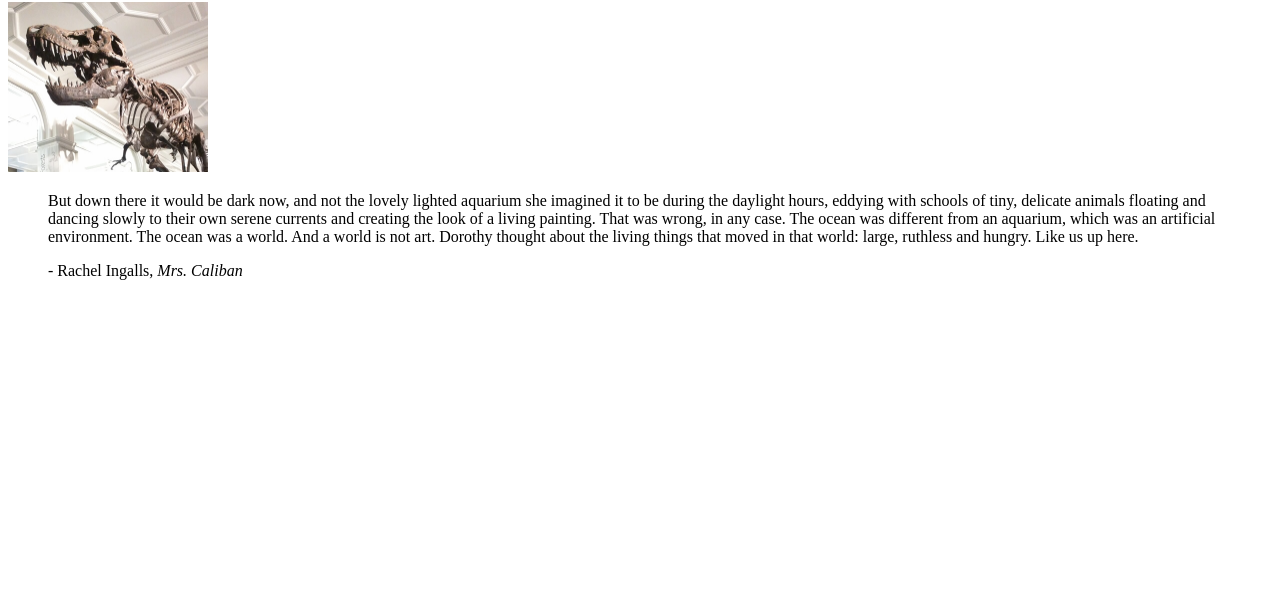
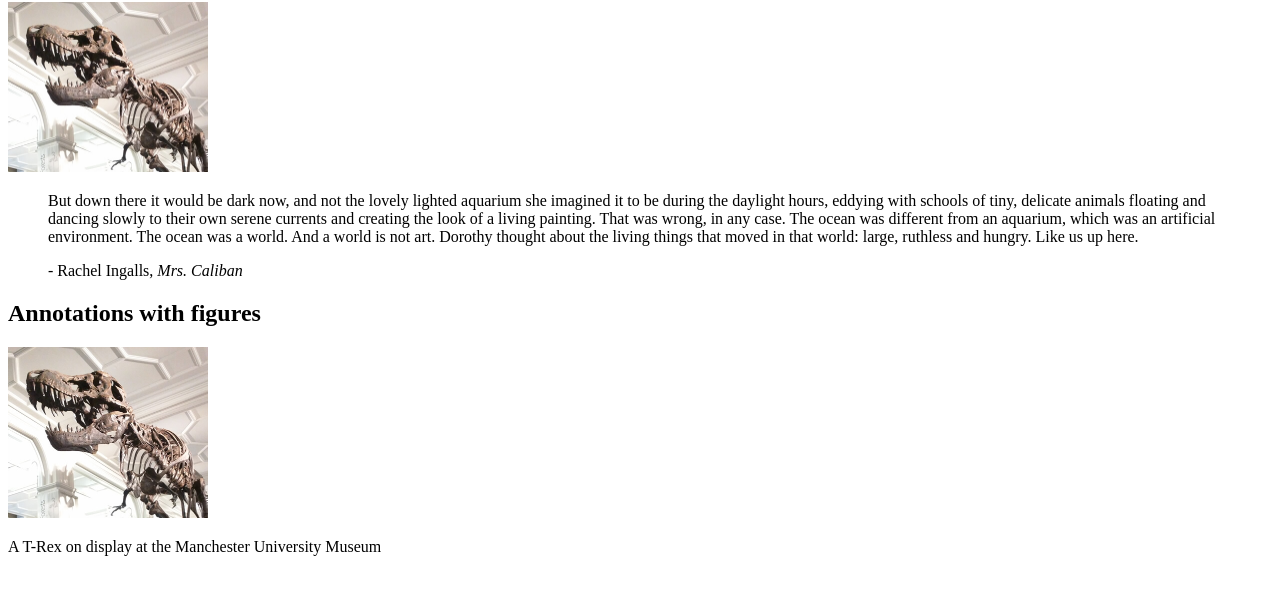
Before and after one commit to nadiagoralski/inft1206-f2023, a plain HTML site: page lectures/week03/multimedia.html in a window 1280 px wide. Shown: the part 78-672 px from the top of the page. Drawn offline with Linux system fonts and the light colour scheme.

Commit message:
Annotations with figure initial commit

```diff
--- a/lectures/week03/multimedia.html
+++ b/lectures/week03/multimedia.html
@@ -34,6 +34,13 @@
             - Rachel Ingalls, <cite>Mrs. Caliban</cite>
         </footer>
     </blockquote>
+
+    <h2>Annotations with figures</h2>
+    <div class="figure">
+        <img src="images/dinosaur.jpg" alt="T-Rex Skeleton" width="200" />
+        <p>A T-Rex on display at the Manchester University Museum</p>
+    </div>
+
 </body>
 
 </html>
```
